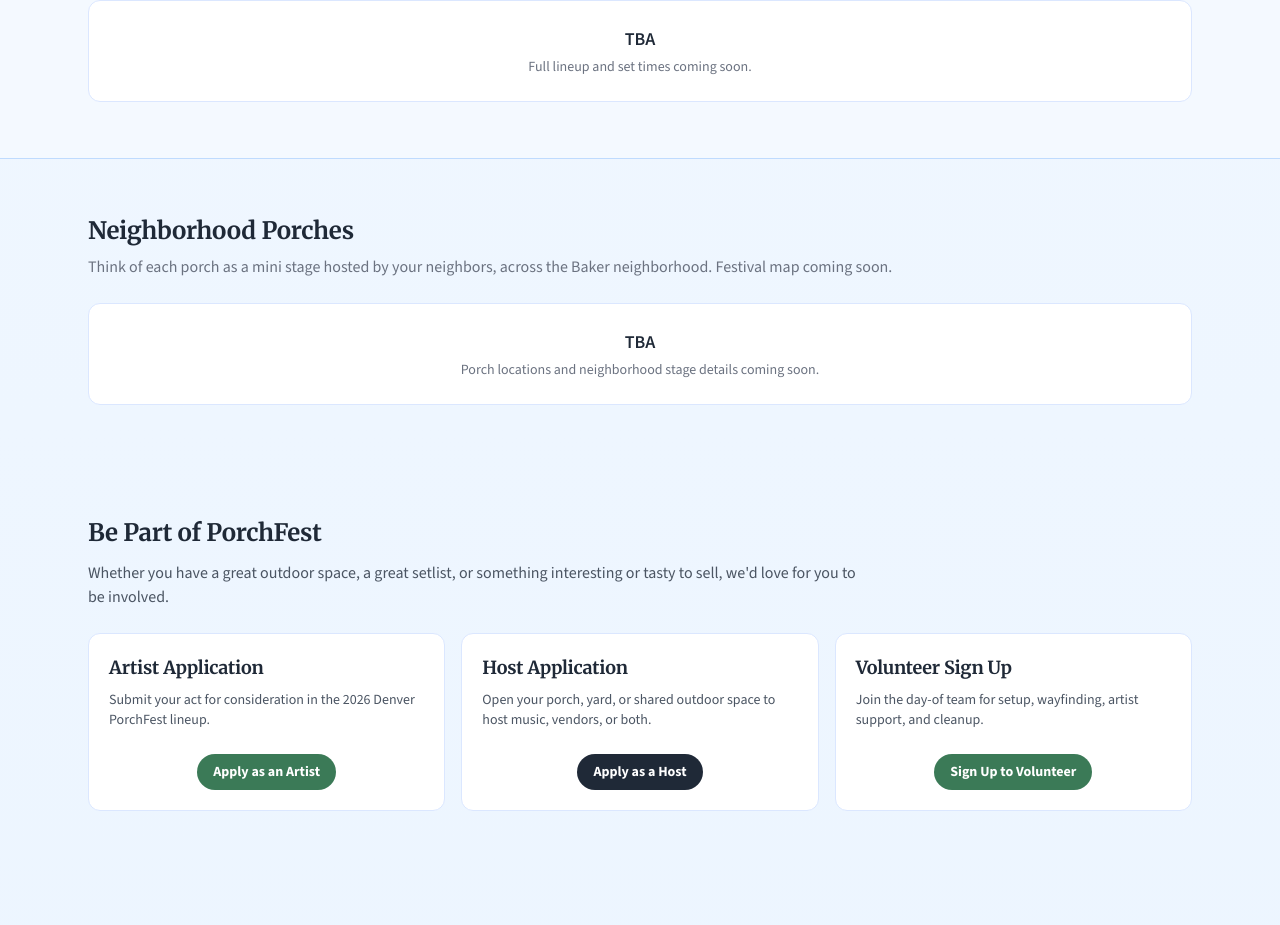
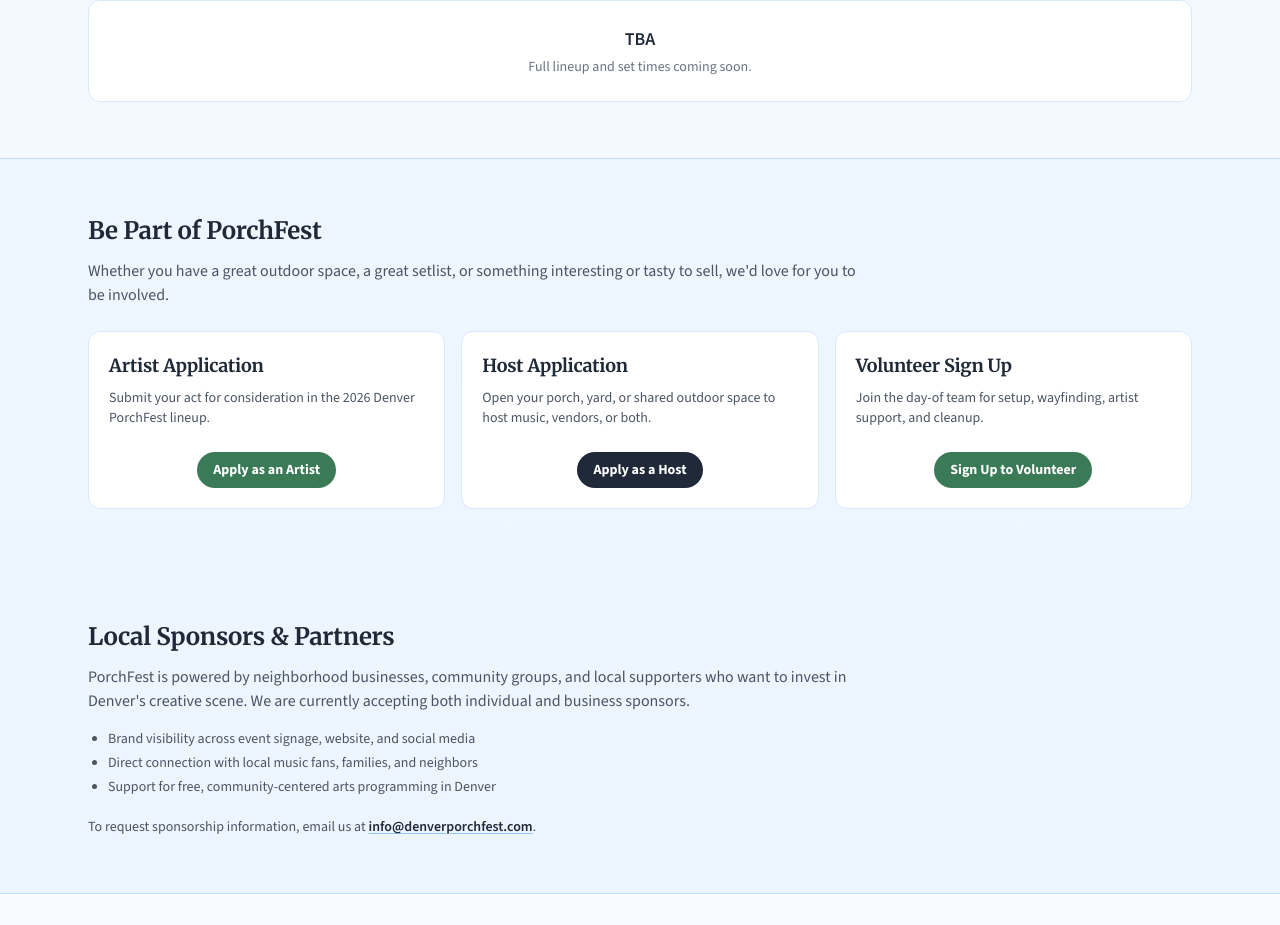
Before and after one commit to the97bradley/denver-porchfest, a Next.js app: page / in a window 1280 px wide. Shown: the part 1286-2211 px from the top of the page. Built offline with nearby package versions, Linux system fonts and the light colour scheme; no server answers.

Commit message:
Remove Neighborhood Porches section

```diff
--- a/src/app/page.tsx
+++ b/src/app/page.tsx
@@ -238,20 +238,6 @@ export default async function Home() {
           </div>
         </section>
 
-        <section id="schedule" className="mx-auto w-full max-w-6xl px-6 py-14">
-          <h2 className="mb-2 text-2xl font-bold text-[#1f2937]">Neighborhood Porches</h2>
-          <p className="mb-6 text-[#6b7280]">
-            Think of each porch as a mini stage hosted by your neighbors,
-            across the Baker neighborhood. Festival map coming soon.
-          </p>
-          <div className="rounded-xl border border-[#dbe7ff] bg-white p-6 text-center">
-            <p className="text-lg font-semibold text-[#1f2937]">TBA</p>
-            <p className="mt-1 text-sm text-[#6b7280]">
-              Porch locations and neighborhood stage details coming soon.
-            </p>
-          </div>
-        </section>
-
         <section id="applications" className="mx-auto w-full max-w-6xl px-6 py-14">
           <h2 className="text-2xl font-bold text-[#1f2937]">Be Part of PorchFest</h2>
           <p className="mt-3 max-w-3xl text-[#4b5563]">
```
